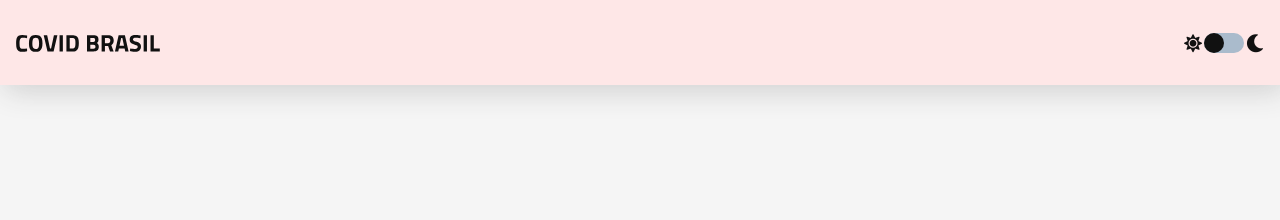
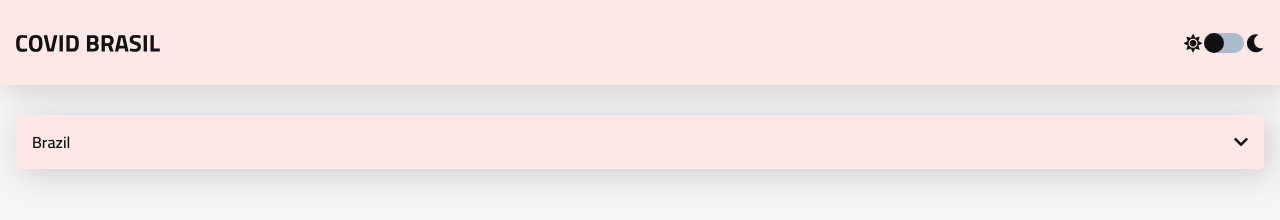
Before and after one commit to gabriel-venezian/covid-brazil, a plain HTML site: page index.html in a window 1280 px wide. Drawn offline with nearby package versions, Linux system fonts and the light colour scheme.

Commit message:
Add state select container

```diff
--- a/css/style.css
+++ b/css/style.css
@@ -163,14 +163,39 @@ body {
 /**********************************/
 /* 4. Container
 /**********************************/
-
-
+.container {
+    display: grid;
+    grid-template-columns: auto;
+    grid-gap: 3rem;
+    margin: 3rem 1.6rem;
+}
 
 /**********************************/
 /* 5. State Select
 /**********************************/
+.state-select {
+    font: var(--ts-normal-semibold);
+    background-color: var(--clr-card);
+    transition: var(--transition);
+    box-shadow: var(--shadow-card);
+    border-radius: .5rem;
+}
 
+.state-select-toggle {
+    padding: 1.6rem;
+    display: flex;
+    justify-content: space-between;
+    align-items: center;
+    cursor: pointer;
+}
 
+.state-select-toggle__icon {
+    transition: var(--transition);
+}
+
+.state-select-toggle__icon--rotate {
+    transform: rotate(180deg);
+}
 
 /**********************************/
 /* 6. Status
--- a/index.html
+++ b/index.html
@@ -26,6 +26,14 @@
       <i class="fas fa-moon"></i>
     </div>
   </div>
+  <div class="container">
+    <div class="state-select">
+      <div class="state-select-toggle">
+        <span class="state-select-toggle__state-selected">Brazil</span>
+        <i class="fas fa-chevron-down state-select-toggle__icon"></i>
+      </div>
+    </div>
+  </div>
 	<script src="https://cdnjs.cloudflare.com/ajax/libs/apexcharts/3.27.3/apexcharts.min.js" integrity="sha512-nKTh1Ik8Kzbrxo9A6xOBtEbzdNYcjI4Pr5XE88sNJQk87sY8mBlUfh61lYm0i710r5mGcIZ9tWSwORQbQ4plQQ==" crossorigin="anonymous" referrerpolicy="no-referrer"></script>
 	<script src="js/apexcharts-pt-br.js"></script>
 	<script src="js/apiCovid.js"></script>
```
